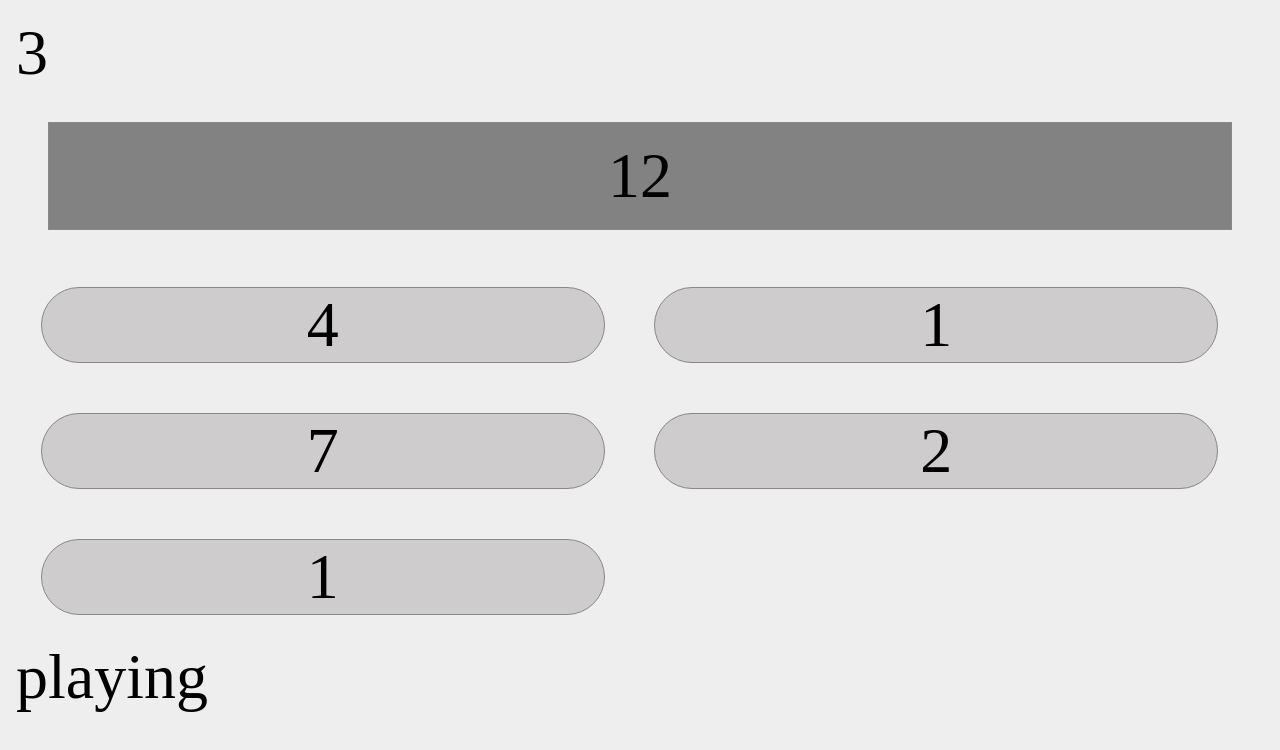
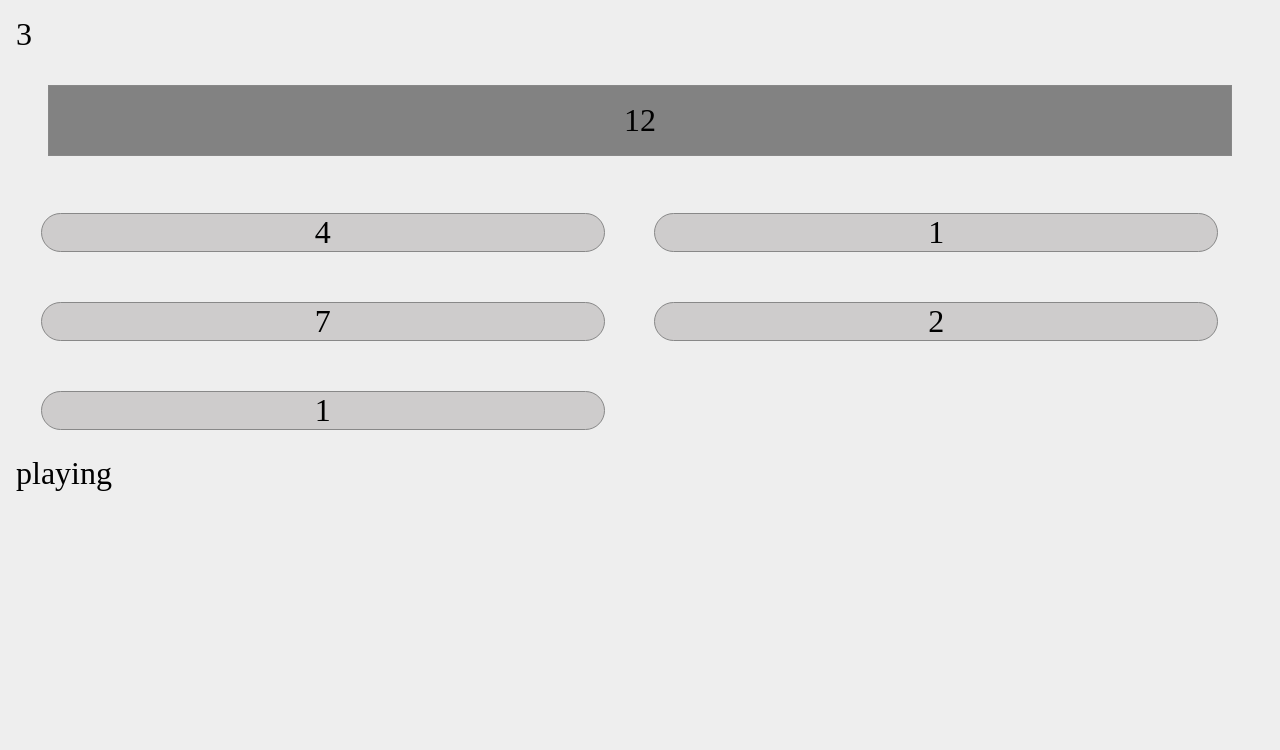
Before and after one commit to ramijan/react_training_08_17, a React app in the folder day_two/number_game/: page / in a window 1280 px wide. Shown: the top 750 px of the page. Built offline with nearby package versions, Linux system fonts and the light colour scheme.

Commit message:
Add play again functionality

```diff
--- a/day_two/number_game/src/components/App.js
+++ b/day_two/number_game/src/components/App.js
@@ -1,26 +1,22 @@
 import React from 'react';
 import Game from './game';
-import PropTypes from 'prop-types';
 import getStore from '../store';
 import { Provider } from 'react-redux';
 
 class App extends React.Component {
-  constructor() {
-    super();
-    this.store = getStore();
-  }
-  // wrong way to do this
-  // sets store to be a global and accessible from any child in the tree
-  // getChildContext() {
-  //   return { store: this.store };
-  // }
-  // static childContextTypes = {
-  //   store: PropTypes.object.isRequired
-  // };
+  state = {
+    score: 0,
+    gameId: 1
+  };
+  resetGame = () => {
+    this.setState({ gameId: Date.now() });
+  };
   render() {
     return (
-      <Provider store={this.store}>
-        <Game numberCount={5} />
+      // changing a component `key` value basically forces react to recreate element.
+      // react treats elements with different keys as completely different elements
+      <Provider key={this.state.gameId} store={getStore()}>
+        <Game resetGame={this.resetGame} numberCount={5} />
       </Provider>
     );
   }
--- a/day_two/number_game/src/components/Game.js
+++ b/day_two/number_game/src/components/Game.js
@@ -10,7 +10,8 @@ class Game extends React.Component {
     numberCount: PropTypes.number.isRequired,
     selectedNumbers: PropTypes.arrayOf(PropTypes.number).isRequired,
     decrementTime: PropTypes.func.isRequired,
-    remainingSeconds: PropTypes.number.isRequired
+    remainingSeconds: PropTypes.number.isRequired,
+    resetGame: PropTypes.func.isRequired
   };
   constructor(props) {
     super();
@@ -83,6 +84,9 @@ class Game extends React.Component {
           randomNumbers={this.randomNumbers}
         />
         {gameStatus}
+        {gameStatus !== 'playing' && (
+          <button onClick={this.props.resetGame}>Play again</button>
+        )}
       </div>
     );
   }
--- a/day_two/number_game/src/styles/index.scss
+++ b/day_two/number_game/src/styles/index.scss
@@ -8,7 +8,7 @@ body {
 div#game {
   height: 100vh;
   padding: 1rem;
-  font-size: 4rem;
+  font-size: 2rem;
 }
 
 div#target {
```
